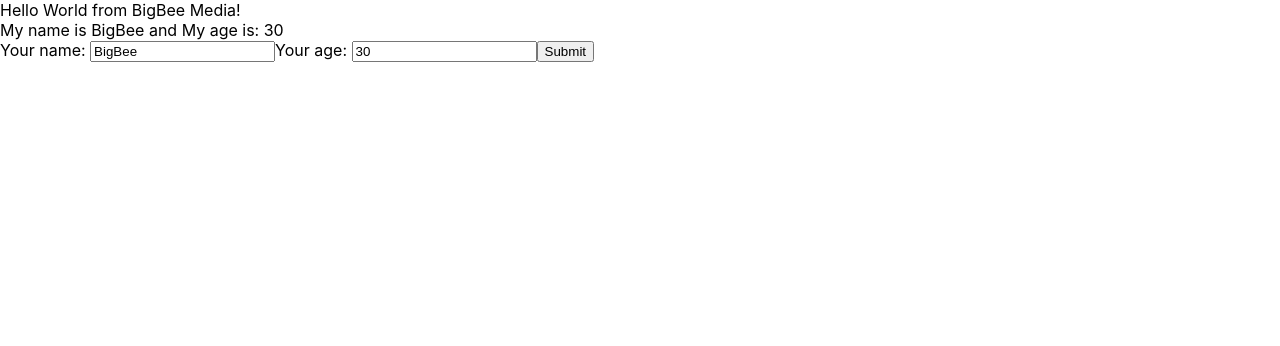
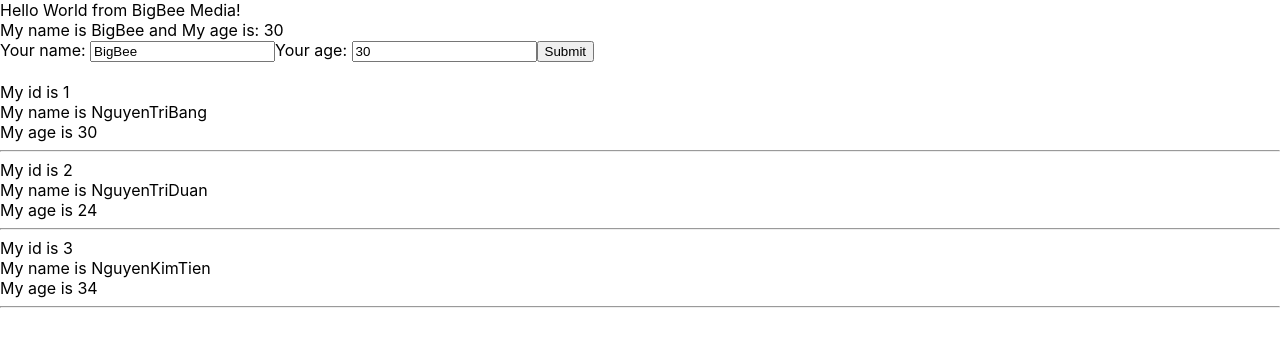
Before and after one commit to bangbigbee/react-ultimate, a React (Create React App) app: page / in a window 1280 px wide. Shown: the top 346 px of the page. Built offline with nearby package versions, Linux system fonts and the light colour scheme.

Commit message:
video 24

```diff
--- /dev/null
+++ b/src/components/DisplayInfo.js
@@ -0,0 +1,21 @@
+import React from "react";
+
+class DisplayInfo extends React.Component {
+    render() {
+        const { user } = this.props;
+        console.log(user);
+        return (
+            user.map((userItem) => {
+                return (
+                    <div key={user.id}>
+                        My id is {userItem.id} <br></br>
+                        My name is {userItem.name} <br></br>
+                        My age is {userItem.age} <br></br> <hr></hr>
+                    </div>
+                )
+            })
+
+        )
+    }
+}
+export default DisplayInfo
--- a/src/components/MyComponent.js
+++ b/src/components/MyComponent.js
@@ -1,11 +1,20 @@
 import React from "react";
+import DisplayInfo from "./DisplayInfo";
 import UserInfo from "./UserInfo";
 class MyComponent extends React.Component {
 
+    state = {
+        listUser: [
+            { id: 1, name: 'NguyenTriBang', age: 30 },
+            { id: 2, name: 'NguyenTriDuan', age: 24 },
+            { id: 3, name: 'NguyenKimTien', age: 34 }
+        ]
+    }
     render() {
         return (
             <div>
-                <UserInfo />
+                <UserInfo /> <br></br>
+                <DisplayInfo user={this.state.listUser} />
             </div>
         )
     }
```
